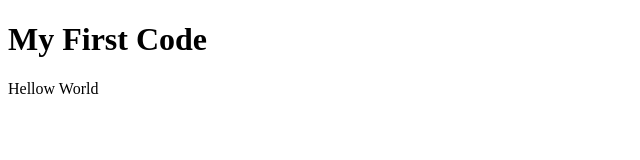
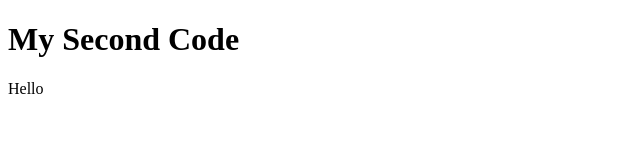
Before and after one commit to 1Renus/home, a plain HTML site: page index.html in a window 1280 px wide. Shown: the whole page, without its empty margins (0-640 px from the left). Drawn offline with Linux system fonts and the light colour scheme.

Commit message:
Update index.html

```diff
--- a/index.html
+++ b/index.html
@@ -9,8 +9,8 @@
 </head>
 <body>
     <div>
-	    <h1>My First Code</h1>
-	    <p>Hellow World</p>
+	    <h1>My Second Code</h1>
+	    <p>Hello</p>
     </div>
     <script src="./main.js"></script>
 </body>
```
